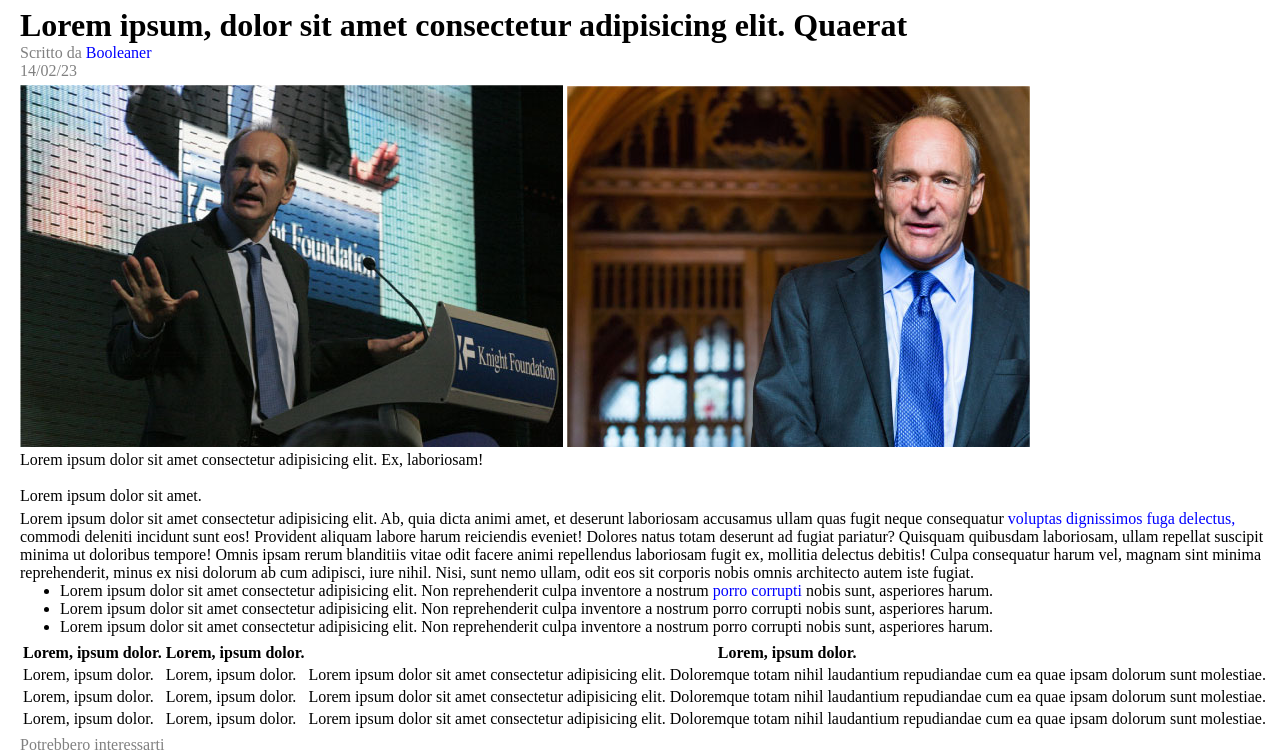
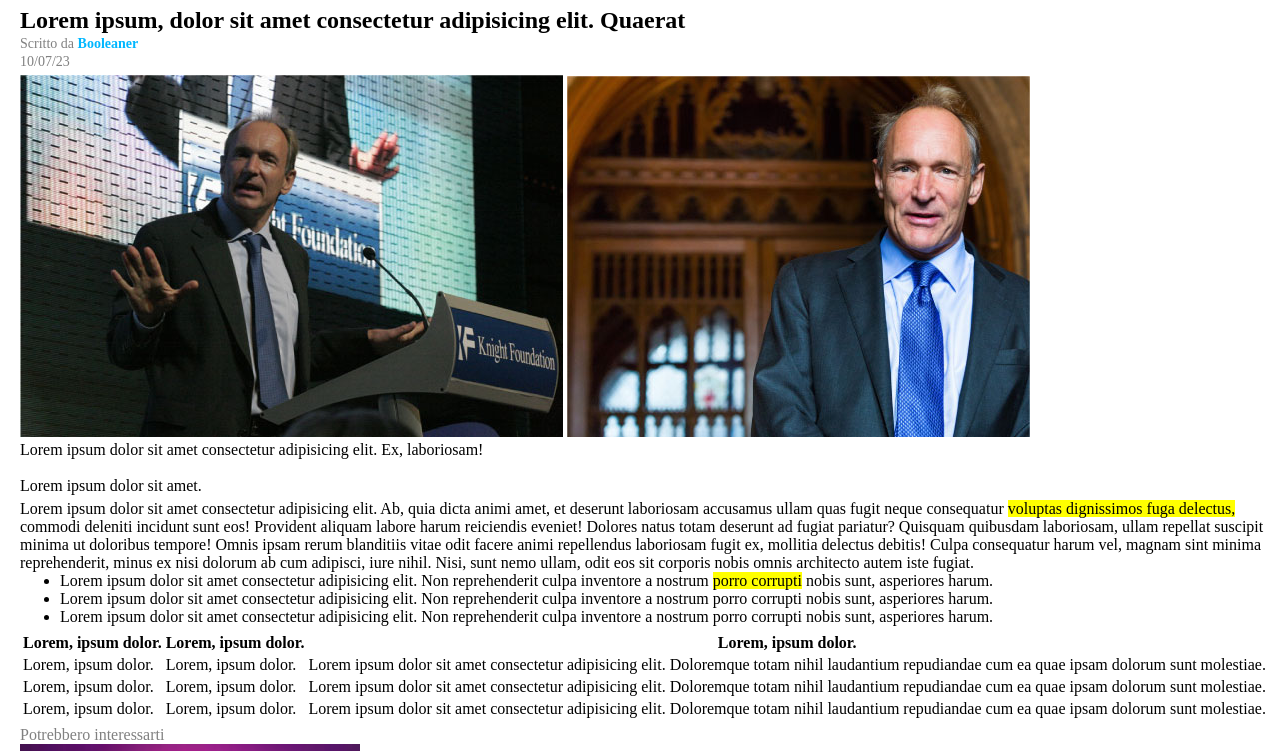
Before and after one commit to R-G2110/html-css-booleaner, a plain HTML site: page index.html in a window 1280 px wide. Shown: the part 83-834 px from the top of the page. Drawn offline with Linux system fonts and the light colour scheme.

Commit message:
Apportato modifiche sezione title

```diff
--- a/css/style.css
+++ b/css/style.css
@@ -6,6 +6,14 @@
   margin: 0;
 
 }
+
+span{
+  color: gray;
+}
+
+
+
+/* HEADER */
 
 header{
   width: 100%;
@@ -17,22 +25,6 @@
   background-position: top;
 }
 
-main{
-  margin-top: 10px;
-  padding-left: 20px;
-}
-
-span{
-  color: gray;
-}
-
-mark{
-  color: blue;
-  background-color: white;
-}
-
-
-/* HEADER */
 #logo {
   padding-left: 20px;
   padding-bottom: 0px;
@@ -44,9 +36,25 @@
 
 /* MAIN */
 
+main{
+  margin-top: 10px;
+  padding-left: 20px;
+}
 
 section{
   margin-top: 5px;
+}
+
+/* Title */
+
+#title mark{
+  color: rgb(0, 183, 255);
+  font-weight: 800;
+  background-color: white;
+}
+#title span{
+  color: gray;
+  font-size: 14px;
 }
 
 
--- a/index.html
+++ b/index.html
@@ -19,9 +19,13 @@
   <main>
 
     <!--Title-->
-    <h1>Lorem ipsum, dolor sit amet consectetur adipisicing elit. Quaerat</h1>
-    <span>Scritto da <mark>Booleaner</mark></span><br>
-    <span>14/02/23</span>
+    <section id="title">
+
+      <h1>Lorem ipsum, dolor sit amet consectetur adipisicing elit. Quaerat</h1>
+      <span>Scritto da <mark>Booleaner</mark></span><br>
+      <span>10/07/23</span>
+
+    </section>
     <!--/Title-->
 
     <!--Foto-->
```
